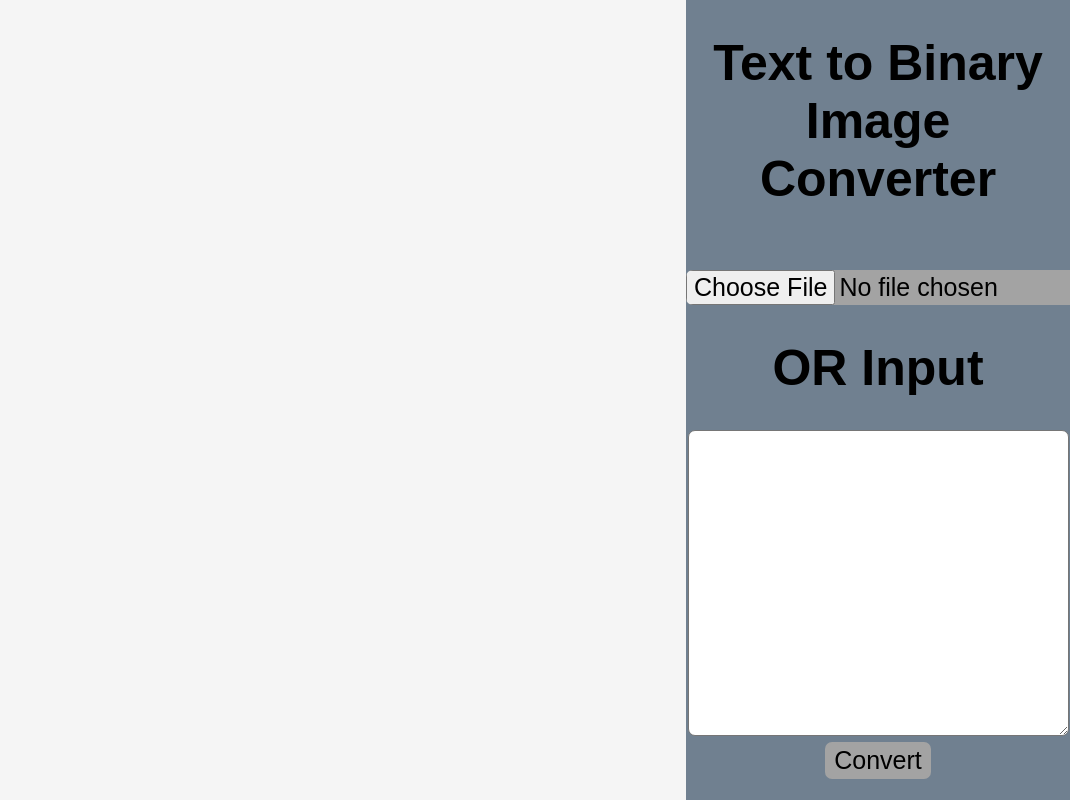
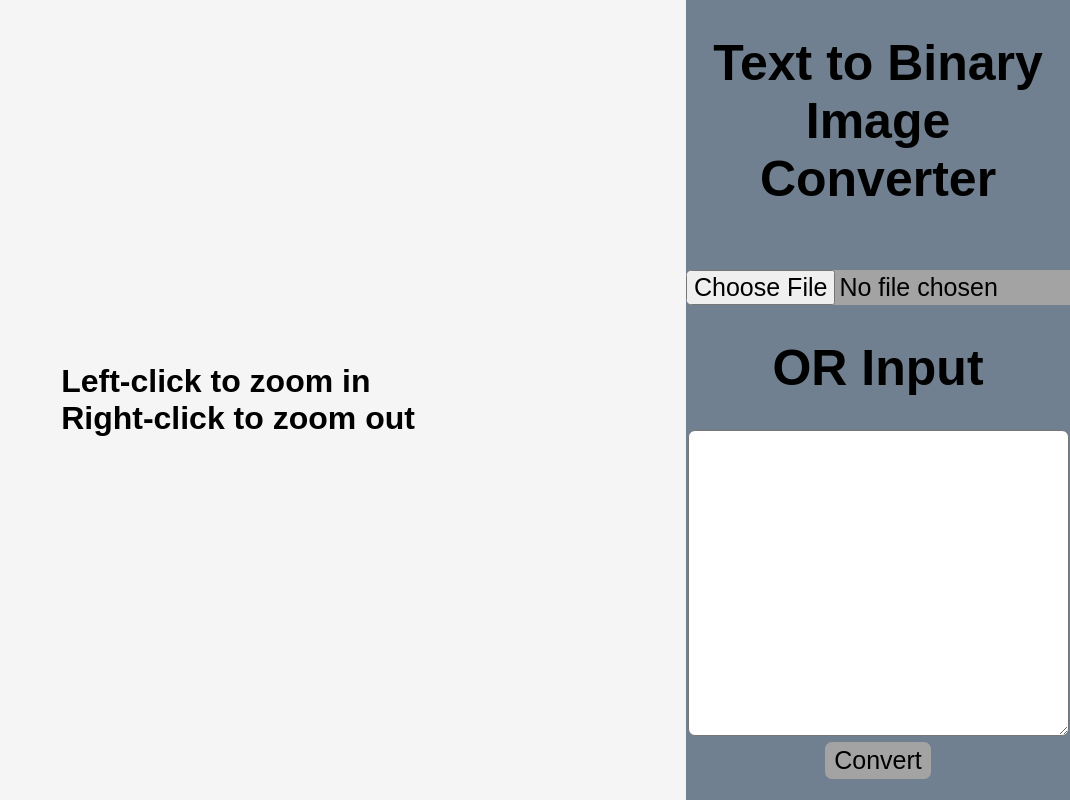
Before and after one commit to noahlikesvr/TTBI, a plain HTML site: page index.html in a window 1280 px wide. Shown: the top 800 px of the page, without its empty margins (210-1280 px from the left). Drawn offline with Linux system fonts and the light colour scheme.

Commit message:
Update index.html

```diff
--- a/index.html
+++ b/index.html
@@ -19,6 +19,7 @@
         <button onclick="convertTextToImage()" type="button">Convert</button>
     </div>
     <div id="canvasContainer">
+        <h1>Left-click to zoom in<br>Right-click to zoom out</h1>
         <div id="imageContainer"></div>
     </div>
 
```
